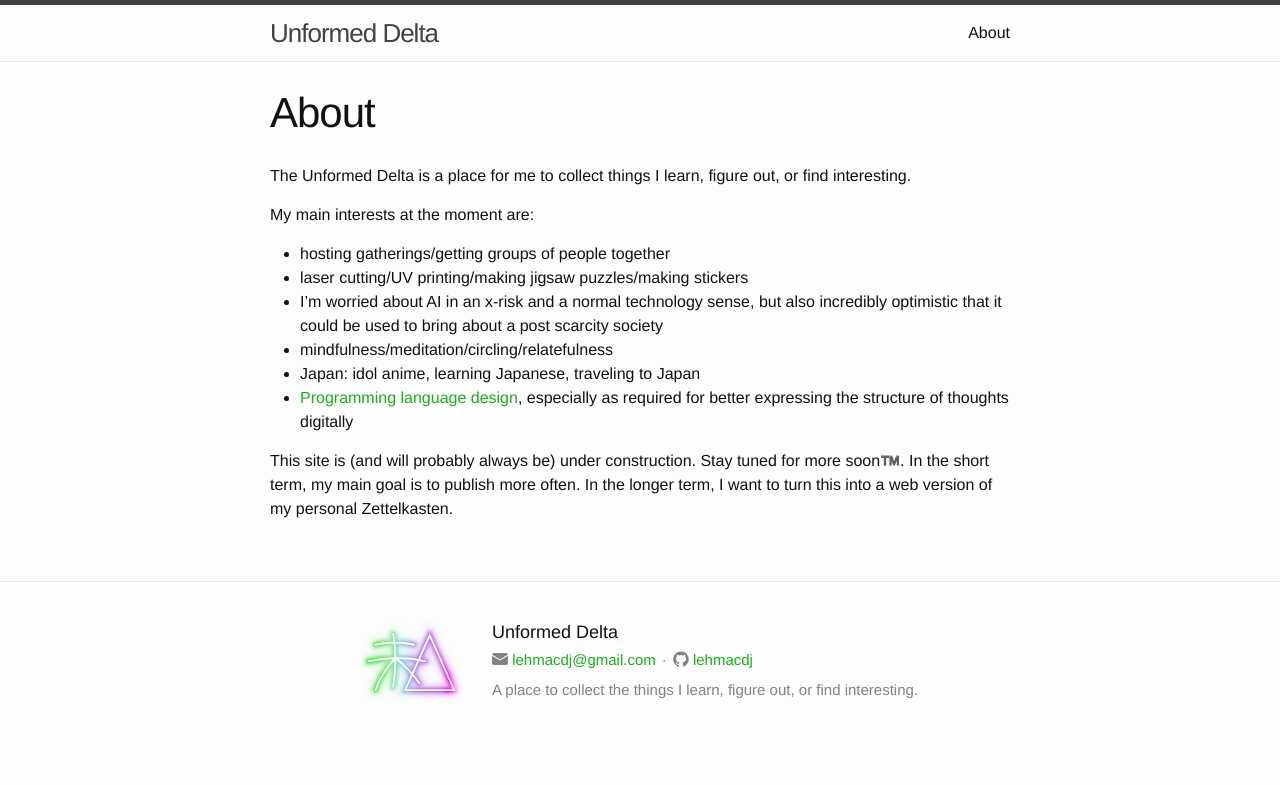
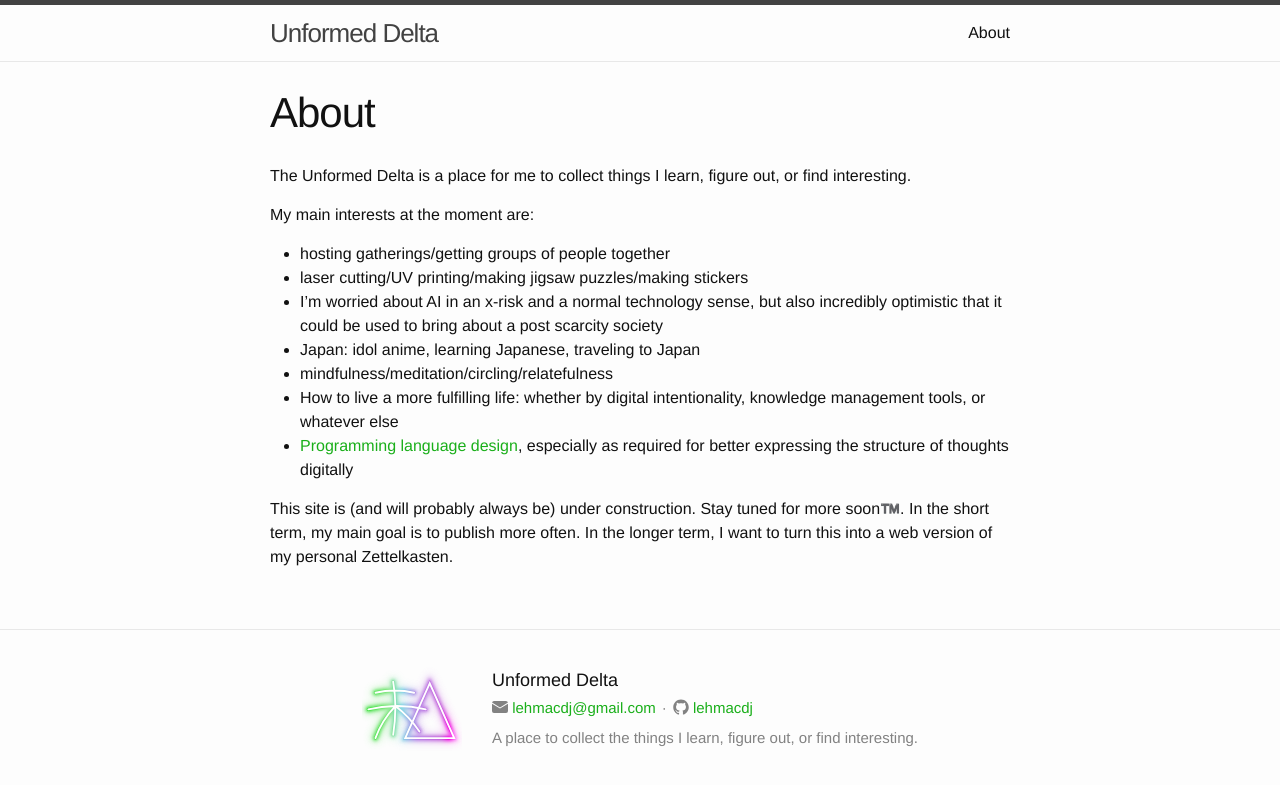
Before and after one commit to lehmacdj/blog, a Jekyll site: the page built from about.md, in a window 1280 px wide. Shown: the top 785 px of the page. Built offline with Jekyll 4.4.1, drawn with Linux system fonts in a browser that asks for light colours.

Commit message:
Update about

```diff
--- a/about.md
+++ b/about.md
@@ -10,8 +10,9 @@ My main interests at the moment are:
 - hosting gatherings/getting groups of people together
 - laser cutting/UV printing/making jigsaw puzzles/making stickers
 - I'm worried about AI in an x-risk and a normal technology sense, but also incredibly optimistic that it could be used to bring about a post scarcity society
+- Japan: idol anime, learning Japanese, traveling to Japan
 - mindfulness/meditation/circling/relatefulness
-- Japan: idol anime, learning Japanese, traveling to Japan
+- How to live a more fulfilling life: whether by digital intentionality, knowledge management tools, or whatever else
 - [Programming language design](https://unformeddelta.wiki/dCtl1IFIC8VF/programming-language-features-and-optimizations), especially as required for better expressing the structure of thoughts digitally
 
 This site is (and will probably always be) under construction. Stay tuned for more soon™️. In the short term, my main goal is to publish more often. In the longer term, I want to turn this into a web version of my personal Zettelkasten.
```
